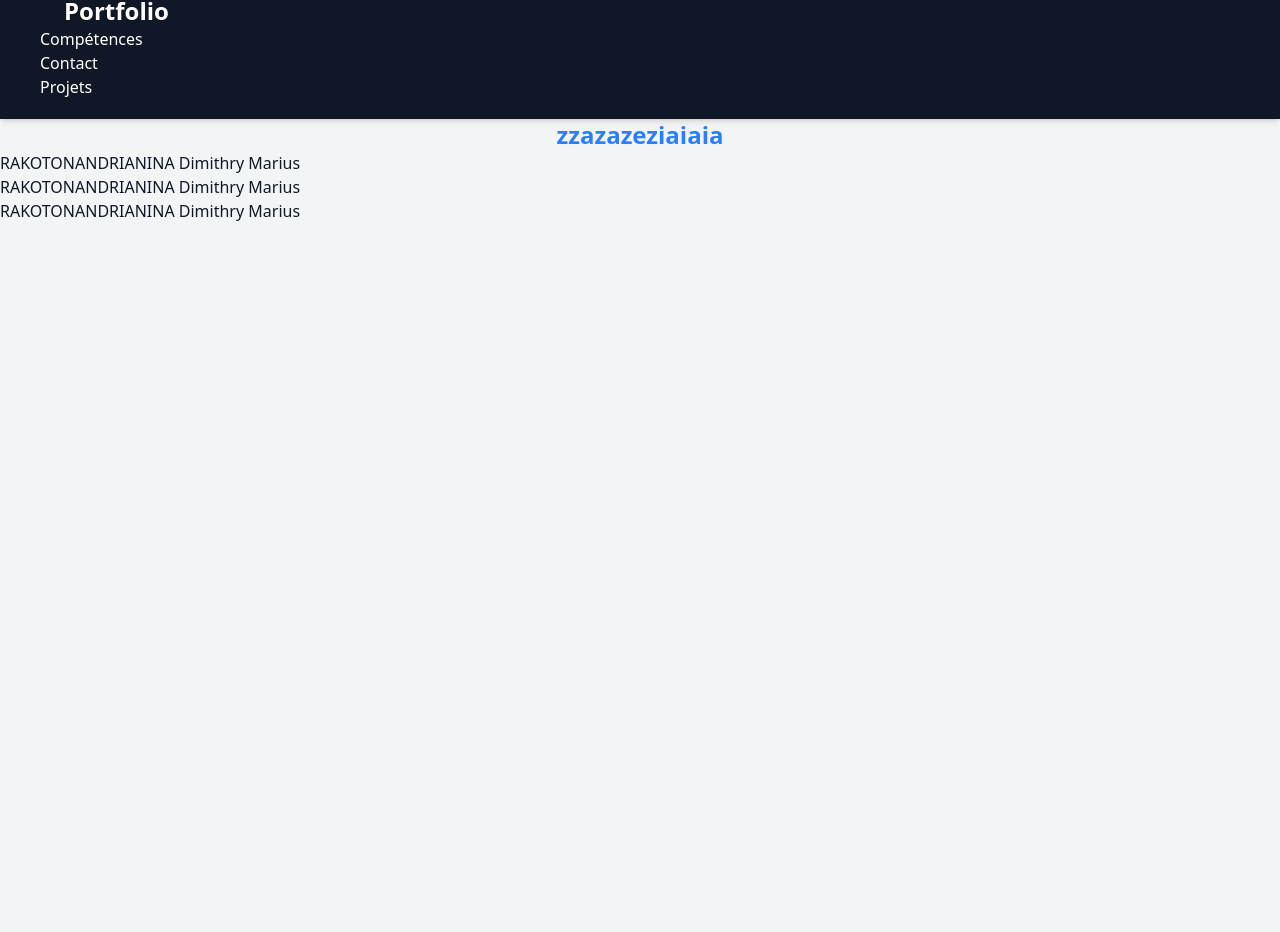
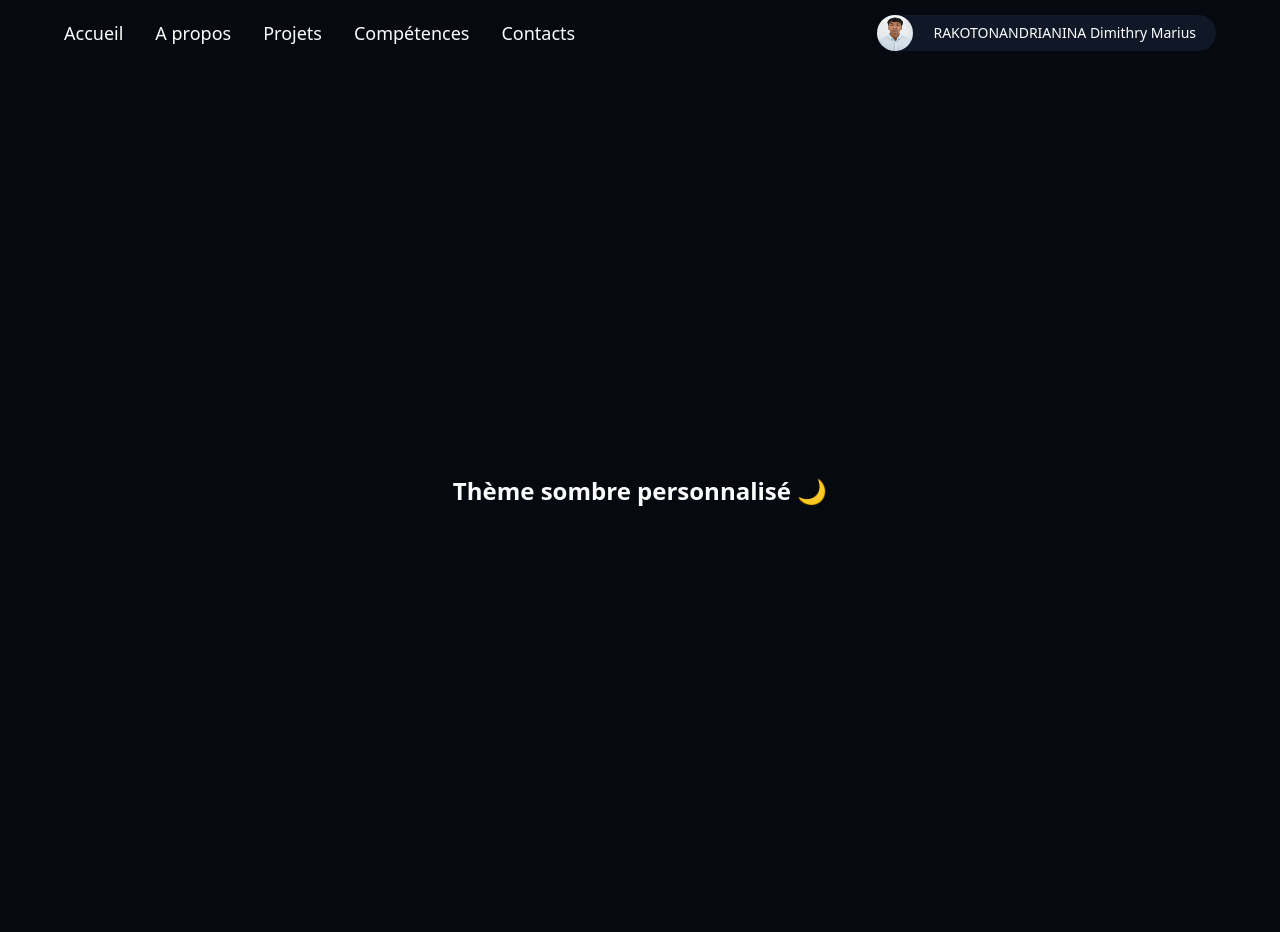
Before and after one commit to Mariusrakotonandrianina/Portfolio, a Next.js app: page / in a window 1280 px wide. Shown: the part 25-957 px from the top of the page. Before the commit the page ends 800 px from the top, so only its background shows below. Built offline with nearby package versions, Linux system fonts and the light colour scheme.

Commit message:
background

```diff
--- a/src/app/componets/footer.tsx
+++ b/src/app/componets/footer.tsx
@@ -1,26 +1,31 @@
 import React from "react";
+import Link from "next/link";
 
 export default function Footer() {
     return (
-        <footer className="">
-            <div className="">
-                <div className="">
-                    <div className="">
-                        <span className="">
-                            RAKOTONANDRIANINA Dimithry Marius
-                        </span>
-                    </div>
-                    <div className="">
-                        <span className="">
-                            RAKOTONANDRIANINA Dimithry Marius
-                        </span>
-                    </div>
-                    <div className="">
-                        <span className="">
-                            RAKOTONANDRIANINA Dimithry Marius
-                        </span>
-                    </div>
-                </div>
+        <footer className="py-10"
+            style={{
+                backgroundColor: "hsl(var(--background))",
+                color: "hsl(var(--foreground))",
+            }}>
+            <div className="container mx-auto flex justify-center">
+                <ul className="flex flex-col gap-3 lg:flex-row lg:gap-8 text-lg font-medium items-center">
+                    <li>
+                        <Link href="/">Accueil</Link>
+                    </li>
+                    <li>
+                        <Link href="/">À propos</Link>
+                    </li>
+                    <li>
+                        <Link href="/">Projets</Link>
+                    </li>
+                    <li>
+                        <Link href="/">Compétences</Link>
+                    </li>
+                    <li>
+                        <Link href="/">Contacts</Link>
+                    </li>
+                </ul>
             </div>
         </footer>
     );
--- a/src/app/componets/navbar.tsx
+++ b/src/app/componets/navbar.tsx
@@ -3,6 +3,7 @@
 import { useState } from "react";
 import Link from "next/link";
 import { usePathname } from "next/navigation";
+import Image from "next/image";
 
 export default function Navbar() {
     const [isOpen, setIsOpen] = useState(false);
@@ -13,14 +14,28 @@ export default function Navbar() {
     };
 
   return (
-    <nav className="w-full px-10 py-5 bg-gray-900 text-white shadow-md">
+    <nav className="w-full px-10 py-10"
+      style={{
+        backgroundColor: "hsl(var(--background))",
+        color: "hsl(var(--foreground))",
+      }}
+    >
       <div className="max-w-6xl mx-auto flex flex-wrap items-center justify-between">
-        <div>
-          <span className="text-2xl font-bold text-white cursor-pointer">
-            Portfolio
-          </span>
+        <div className="flex items-center md:order-2">
+          <div className="grid-cols-1 flex text-sm bg-gray-900 rounded-full md:mr-0 focus:ring-4 focus:ring-gray-300 dark:focus:ring-gray-700 transform transition-transform hover:scale-110">
+            <Image
+                className="w-9 h-9 rounded-full"
+                  src="/image/2613.JPG"
+                  alt="user photo"
+                  width={36}
+                  height={36}
+                  priority
+            />
+            <span className="text-white m-1 mx-5 mt-2 mb-2">
+              RAKOTONANDRIANINA Dimithry Marius
+            </span>
+          </div>
         </div>
-      </div>
       <button
           className="lg:hidden text-white"
           onClick={() => setIsOpen(!isOpen)}
@@ -29,7 +44,22 @@ export default function Navbar() {
         </button>
 
         <div className="">
-            <ul className="">
+            <ul className="flex flex-col gap-3 lg:flex-row lg:gap-8 text-lg font-medium">
+                <li className="">
+                    <Link href="/" className="">
+                        Accueil
+                    </Link>
+                </li>
+                <li className="">
+                    <Link href="/" className="">
+                        A propos
+                    </Link>
+                </li>
+                <li className="">
+                    <Link href="/" className="">
+                        Projets
+                    </Link>
+                </li>
                 <li className="">
                     <Link href="/" className="">
                         Compétences
@@ -37,16 +67,12 @@ export default function Navbar() {
                 </li>
                 <li className="">
                     <Link href="/" className="">
-                        Contact
-                    </Link>
-                </li>
-                <li className="">
-                    <Link href="/" className="">
-                        Projets
+                        Contacts
                     </Link>
                 </li>
             </ul>
         </div>
+        </div>
     </nav>
   );
 }
--- a/src/app/layout.tsx
+++ b/src/app/layout.tsx
@@ -8,8 +8,8 @@ export default function RootLayout({
   children: React.ReactNode;
 }) {
   return (
-    <html lang="fr">
-      <body className="min-h-screen bg-gray-100 text-gray-900 flex flex-col">
+    <html lang="fr" className="dark">
+      <body className="min-h-screen flex flex-col dark">
         <div className="">
           <Navbar />
         </div>
--- a/src/app/page.tsx
+++ b/src/app/page.tsx
@@ -2,10 +2,16 @@
 
 export default function Home() {
   return (
-    <div className="">
-    <p className="text-2xl font-bold text-center text-blue-500">
-      zzazazeziaiaia
-    </p>
+    <div
+      className="min-h-screen flex items-center justify-center"
+      style={{
+        backgroundColor: "hsl(var(--background))",
+        color: "hsl(var(--foreground))",
+      }}
+    >
+      <p className="text-2xl font-bold">
+        Thème sombre personnalisé 🌙
+      </p>
     </div>
   );
 }
```
Also changed, not shown: public/image/2613.JPG (added).
